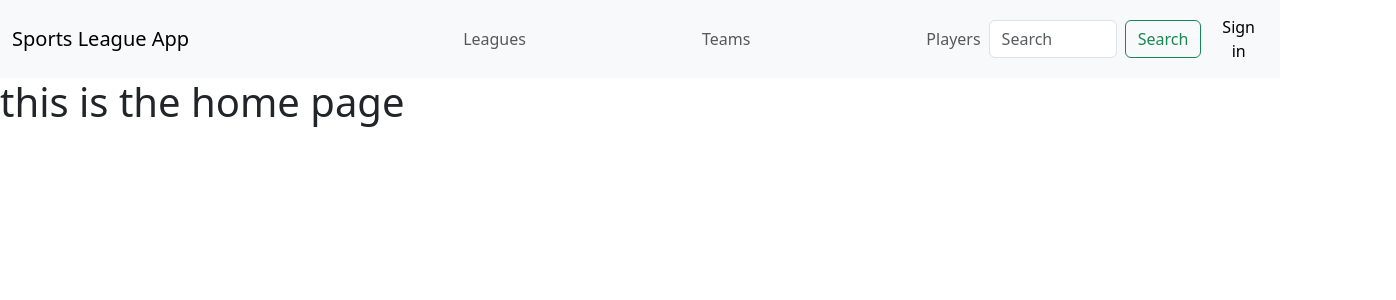
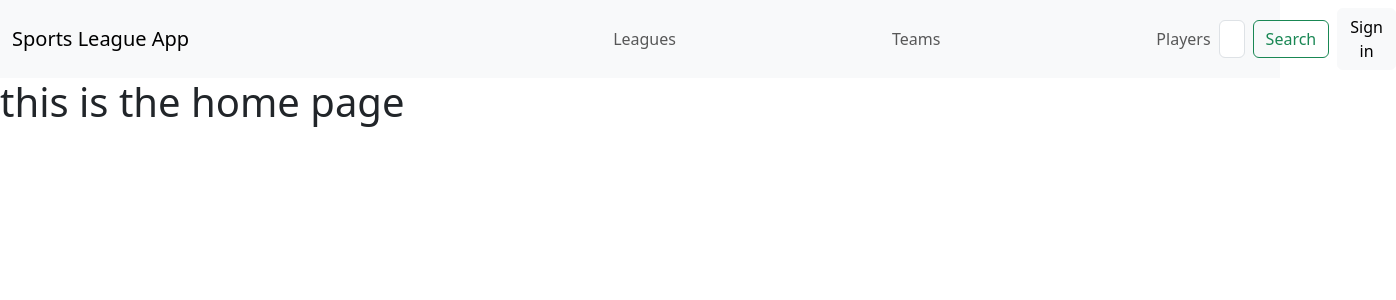
Before and after one commit to dvyne10/sourcerers-leagueMgmt, a React (Vite) app in the folder frontend/: page / in a window 1280 px wide. Shown: the top 300 px of the page, 1396 px wide, since content can reach past the window. Built offline with nearby package versions, Linux system fonts and the light colour scheme.

Commit message:
navbar changed

```diff
--- a/frontend/src/components/NavigationComponent.jsx
+++ b/frontend/src/components/NavigationComponent.jsx
@@ -10,7 +10,7 @@ const NavigationComponent = () => {
   return (
     <Navbar bg="light" expand="lg">
       <Container fluid>
-        <Navbar.Brand href="/#" style={{ paddingRight: "250px" }}>
+        <Navbar.Brand href="/#" style={{ paddingRight: "400px" }}>
           Sports League App
         </Navbar.Brand>
 
@@ -22,9 +22,9 @@ const NavigationComponent = () => {
             navbarScroll
           >
           <Nav.Link href="/leagues">Leagues</Nav.Link>
-            <span style={{ padding: "0 80px" }}></span>
+            <span style={{ padding: "0 100px" }}></span>
             <Nav.Link href="/teams">Teams</Nav.Link>
-            <span style={{ padding: "0 80px" }}></span>
+            <span style={{ padding: "0 100px" }}></span>
             <Nav.Link href="/players">Players</Nav.Link>
             {/* <NavDropdown title="Link" id="navbarScrollingDropdown">
               <NavDropdown.Item href="#action3">Action</NavDropdown.Item>
```
